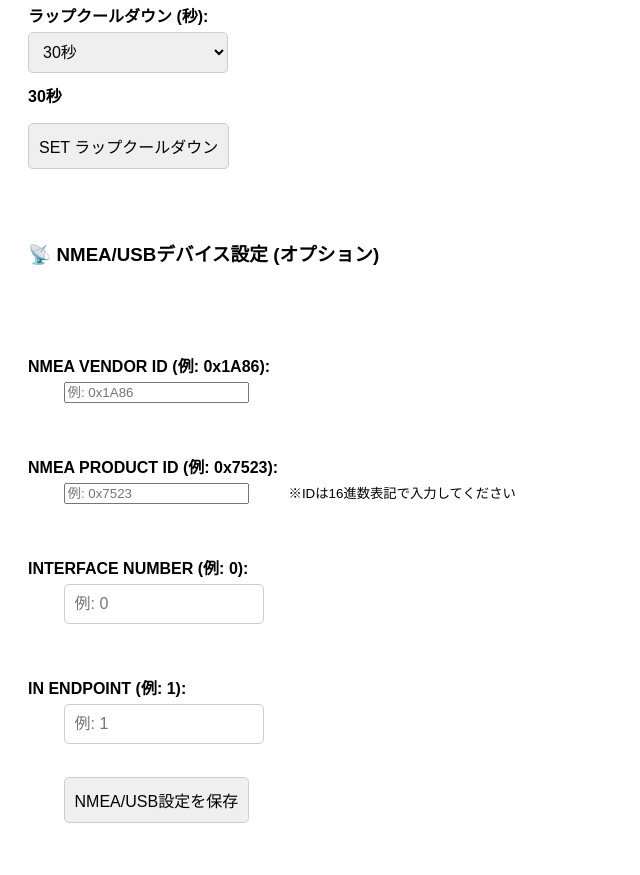
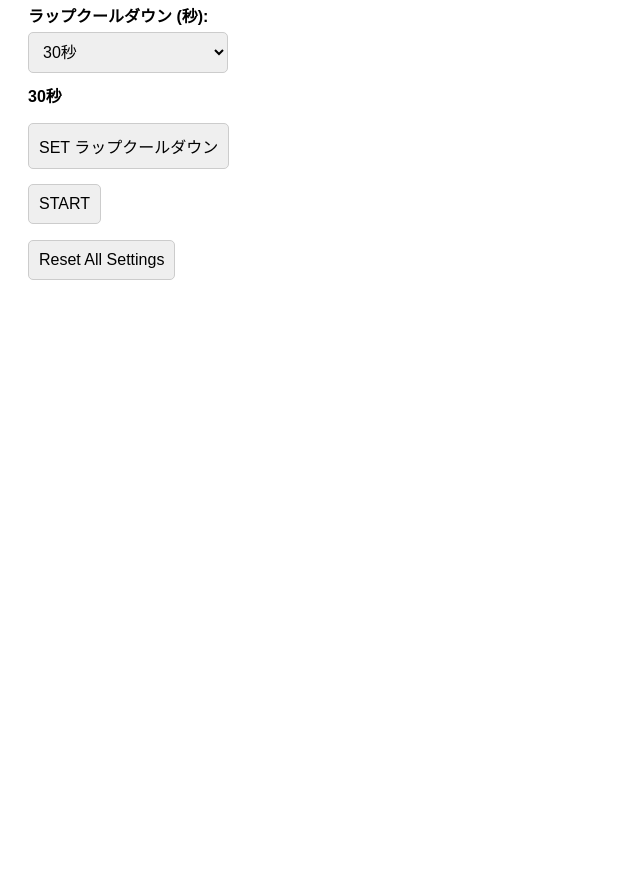
Before and after one commit to kubofac/dorrobor-usb, a plain HTML site: page index.html in a window 1280 px wide. Shown: the part 1285-2160 px from the top of the page, without its empty margins (0-640 px from the left). After the commit the page ends 1608 px from the top, so only its background shows below. Drawn offline with nearby package versions, Linux system fonts and the light colour scheme.

```diff
--- a/index.html
+++ b/index.html
@@ -237,35 +237,6 @@ if ('serviceWorker' in navigator) {
     </div>
 
 
-
-    <div class="form-group">
-        <h3>📡 NMEA/USBデバイス設定 (オプション)</h3>
-    </div>
-
-    <div class="form-group">
-        <label for="vendorId">NMEA VENDOR ID (例: 0x1A86):</label>
-        <input type="text" id="vendorId" placeholder="例: 0x1A86">
-    </div>
-    <div class="form-group">
-        <label for="productId">NMEA PRODUCT ID (例: 0x7523):</label>
-        <input type="text" id="productId" placeholder="例: 0x7523">
-        <small>※IDは16進数表記で入力してください</small>
-    </div>
-    <div class="form-group">
-        <label for="interfaceNumber">INTERFACE NUMBER (例: 0):</label>
-        <input type="number" id="interfaceNumber" placeholder="例: 0">
-    </div>
-    <div class="form-group">
-        <label for="inEndpoint">IN ENDPOINT (例: 1):</label>
-        <input type="number" id="inEndpoint" placeholder="例: 1">
-    </div>
-
-    <div class="form-group">
-        <button onclick="saveNmeaSettings()">NMEA/USB設定を保存</button>
-    </div>
-    <div class="form-group">
-        <p id="setNmeaSettings"></p>
-    </div>
 
 
 
```
